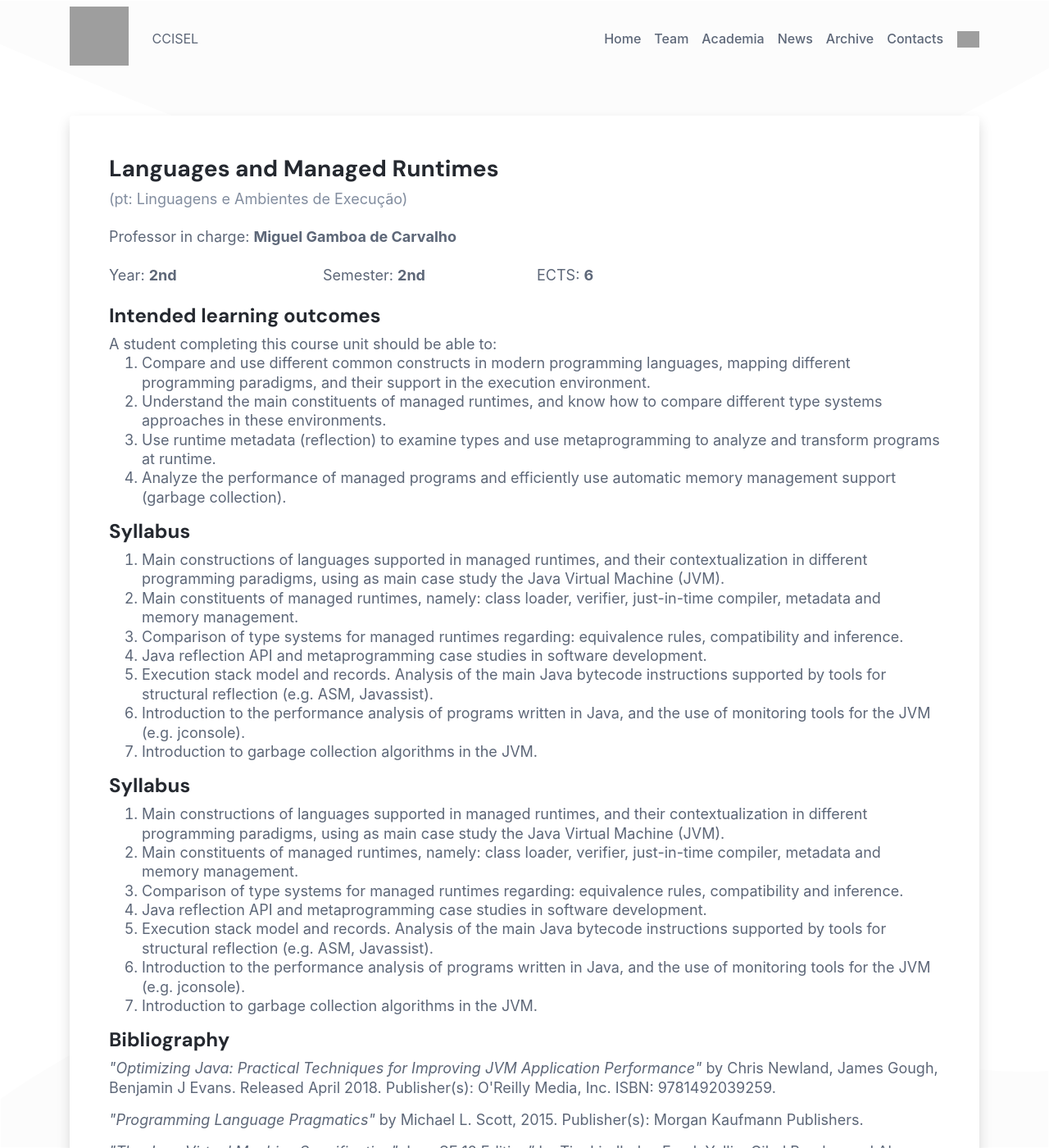
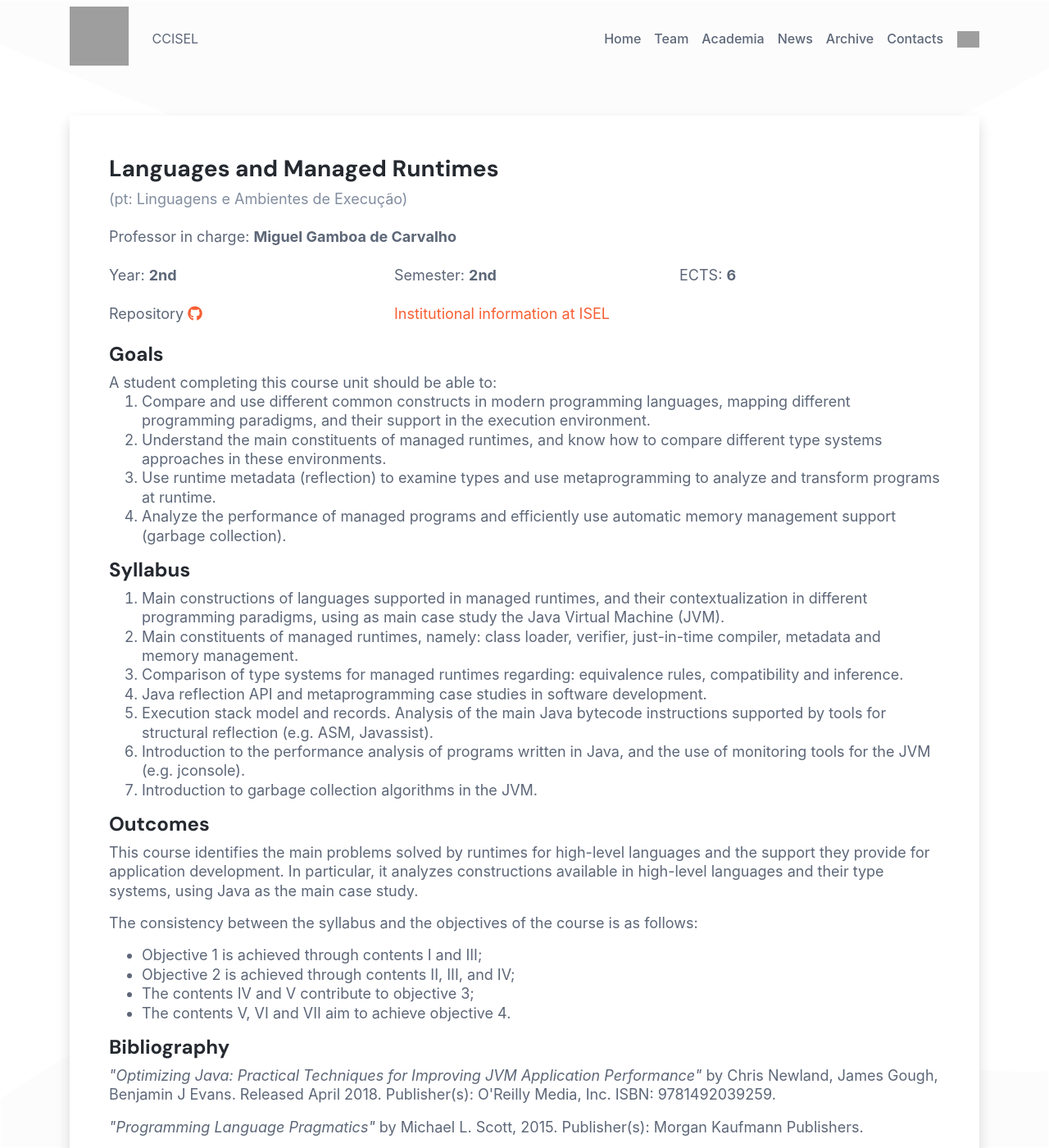
Before and after one commit to jpatri/ccisel.github.io, a Jekyll site: the page built from lae.md, in a window 1280 px wide and 1400 px high. Shown: the whole window at 82% size. Built offline with Jekyll 4.4.1, drawn with Linux system fonts in a browser that asks for light colours.

Commit message:
Add missing repository and institutional link on course information. Fix on layout duplicated section body.

```diff
--- a/_layouts/course.html
+++ b/_layouts/course.html
@@ -12,23 +12,32 @@ layout: default
                 <div>Professor in charge: <span class="name font-weight-bold">{{  page.professor.display_name }}</span></div>
                 <br>
                 <div class="row">
-                    <div class="col-12 col-lg-3">
+                    <div class="col-12 col-lg-4">
                         Year: <span class="name font-weight-bold">{{  page.year }}</span>
                     </div>
-                    <div class="col-12 col-lg-3">
+                    <div class="col-12 col-lg-4">
                         Semester: <span class="name font-weight-bold">{{  page.semester }}</span>
                     </div>
-                    <div class="col-12 col-lg-3">
+                    <div class="col-12 col-lg-4">
                         ECTS: <span class="name font-weight-bold">{{  page.ects }}</span>
                     </div>
                 </div>
                 <br>
-                <h4>Intended learning outcomes</h4>
+                <div class="row">
+                    <div class="col-12 col-lg-4">
+                        Repository <a class="github" href="{{ page.repository }}" target="_blank"><i class="fab fa-github"></i></a>
+                    </div>
+                    <div class="col-12 col-lg-4">
+                        <a href="{{ page.isel }}" target="_blank">Institutional information at ISEL</a>
+                    </div>
+                </div>
+                <br>
+                <h4>Goals</h4>
                 {{ page.goals }}
                 <h4>Syllabus</h4>
                 {{ page.syllabus }}
-                <h4>Syllabus</h4>
-                {{ page.syllabus }}
+                <h4>Outcomes</h4>
+                {{ page.outcomes }}
                 <h4>Bibliography</h4>
                 {{ page.bibliography }}
             </div>
--- a/lae.md
+++ b/lae.md
@@ -3,6 +3,8 @@ layout: course
 title:
   en: Languages and Managed Runtimes
   pt: Linguagens e Ambientes de Execução
+repository: https://github.com/isel-leic-ave/
+isel: https://isel.pt/disciplinas/linguagens-e-ambientes-de-execucao-leic-pn
 year: 2nd
 semester: 2nd
 ects: 6
@@ -68,12 +70,12 @@ outcomes: |
   </p>
   <p>
     The consistency between the syllabus and the objectives of the course is as follows:
-    <ol>
-      <ul>Objective 1 is achieved through contents I and III;</ul>
-      <ul>Objective 2 is achieved through contents II, III, and IV;</ul>
-      <ul>The contents IV and V contribute to objective 3;</ul>
-      <ul>The contents V, VI and VII aim to achieve objective 4.</ul>
-    <ol>
+    <ul>
+      <li>Objective 1 is achieved through contents I and III;</li>
+      <li>Objective 2 is achieved through contents II, III, and IV;</li>
+      <li>The contents IV and V contribute to objective 3;</li>
+      <li>The contents V, VI and VII aim to achieve objective 4.</li>
+    </ul>
   <p>
 bibliography: |
   <p>
@@ -87,6 +89,7 @@ bibliography: |
   </p>
   <p>
     <em>"The Java Virtual Machine Specification"</em> Java SE 12 Edition” by Tim
-  Lindholm, Frank Yellin, Gilad Bracha, and Alex Buckley. Released February
-  2019. Publisher(s): Oracle America, Inc.
+    Lindholm, Frank Yellin, Gilad Bracha, and Alex Buckley. Released February
+    2019. Publisher(s): Oracle America, Inc.
+  </p>
 ---
```
